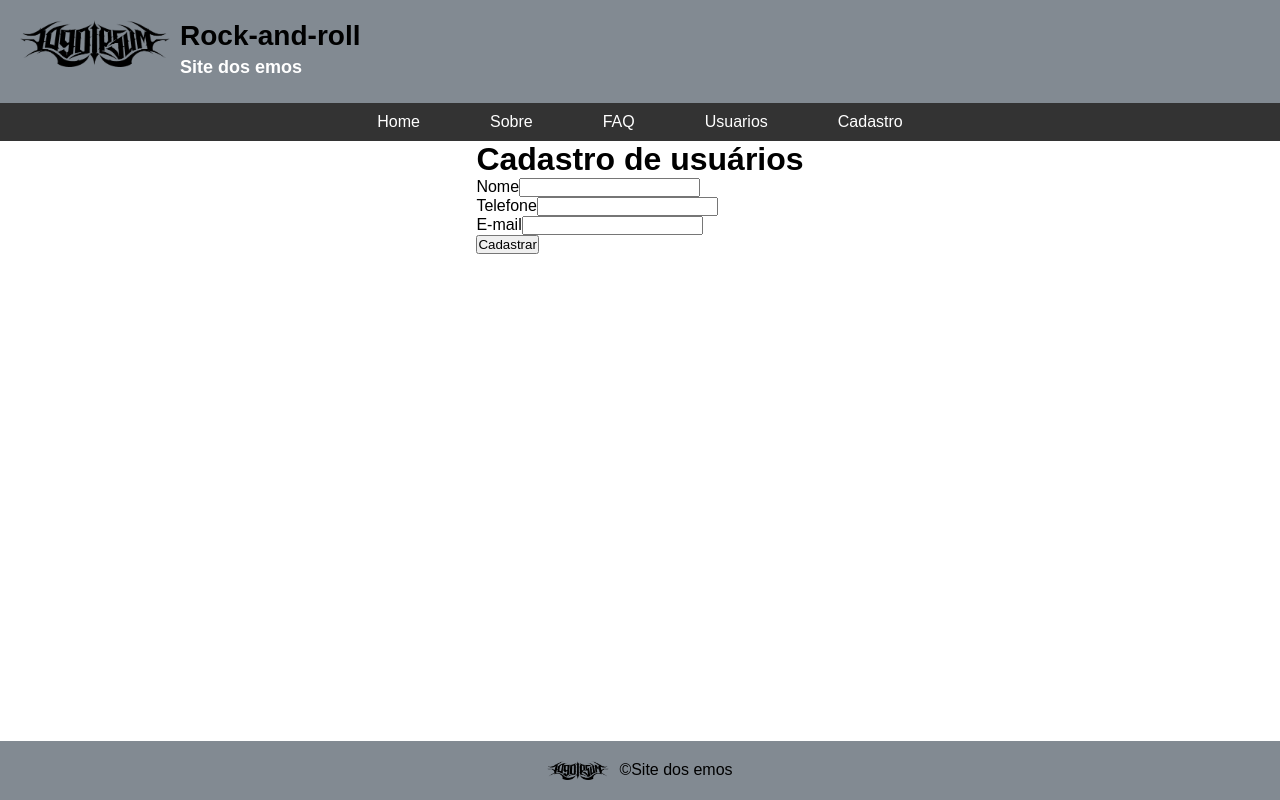
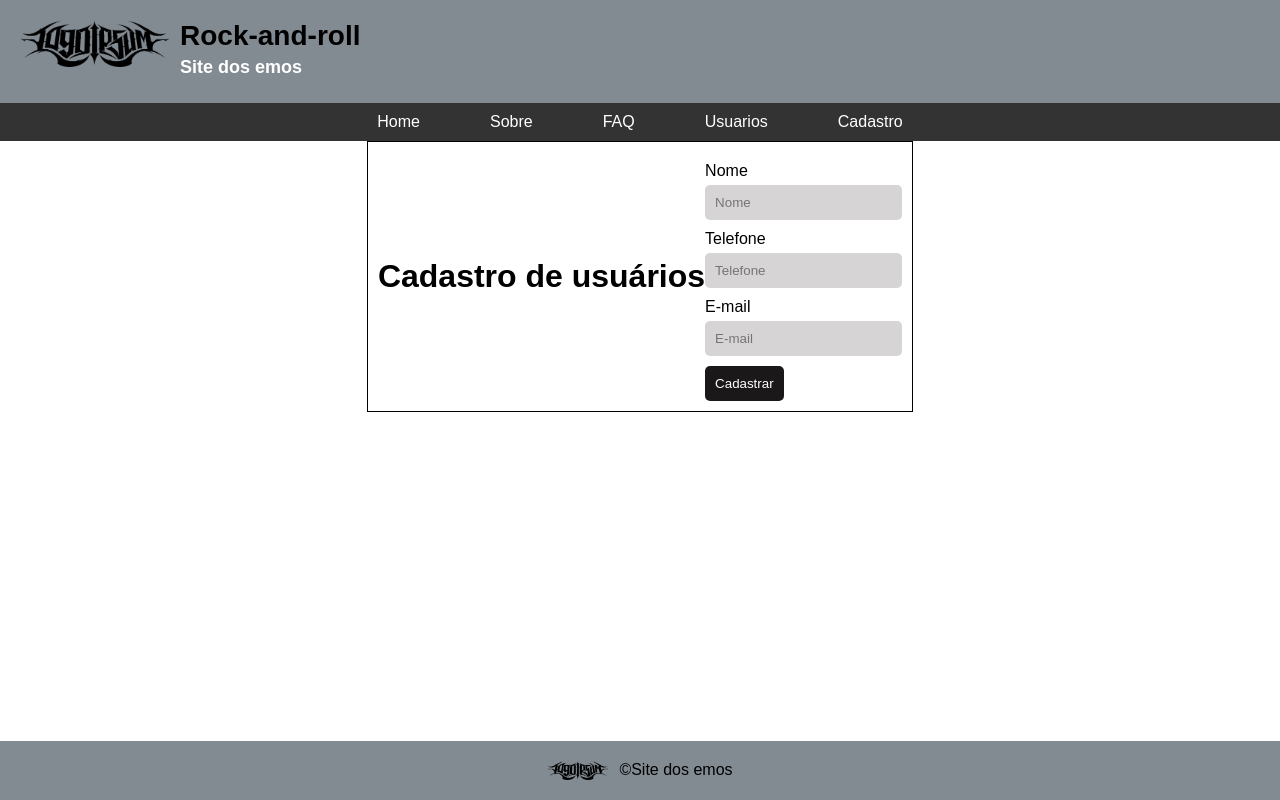
Before and after one commit to Fabiz2/web-tech-study, a React (Vite) app in the folder projeto-react/: page /cadastro in a window 1280 px wide. Built offline with nearby package versions, Linux system fonts and the light colour scheme.

Commit message:
feat: page cadastro

```diff
--- /dev/null
+++ b/projeto-react/src/Pages/Cadastro/Cadastro.css
@@ -0,0 +1,32 @@
+main{
+    display: flex;
+    justify-content: center;
+    align-items: center;
+}
+
+.container{
+    border: solid 1px;
+    padding: 10px;
+}
+
+article{
+    display: flex;
+    flex-direction: column;
+    gap: 5px;
+    margin: 10px 0 10px 0;
+}
+
+input{
+    padding: 10px;
+    border: none;
+    background-color: #d6d4d4;
+    border-radius: 5px;
+}
+
+button{
+    padding: 10px;
+    border: none;
+    border-radius: 5px;
+    background-color: #1a1818;
+    color: #fff;
+}
--- a/projeto-react/src/Pages/Cadastro/index.jsx
+++ b/projeto-react/src/Pages/Cadastro/index.jsx
@@ -1,6 +1,7 @@
 import React, { useState } from 'react'
 import { toast, ToastContainer } from 'react-toastify';
 import "../../../node_modules/react-toastify/dist/ReactToastify.css"
+import "./Cadastro.css"
 
 export default function index() {
     //estado para armazenar os dados do formulario
@@ -58,17 +59,17 @@ export default function index() {
 
                 <article className='form-control'>
                     <label htmlFor="nome">Nome</label>
-                    <input type="text" name='nome' value={formData.nome} onChange={handleChange} />
+                    <input type="text" name='nome' placeholder='Nome' value={formData.nome} onChange={handleChange} />
                 </article>
 
                 <article className='form-control'>
                     <label htmlFor="telefone">Telefone</label>
-                    <input type="text" name='telefone' value={formData.telefone} onChange={handleChange} />
+                    <input type="text" name='telefone' placeholder='Telefone' value={formData.telefone} onChange={handleChange} />
                 </article>
 
                 <article className='form-control'>
                     <label htmlFor="email">E-mail</label>
-                    <input type="text" name='email' value={formData.email} onChange={handleChange}/>
+                    <input type="text" name='email' placeholder='E-mail' value={formData.email} onChange={handleChange}/>
                 </article>
 
                 <button type='submit'>Cadastrar</button>
```
